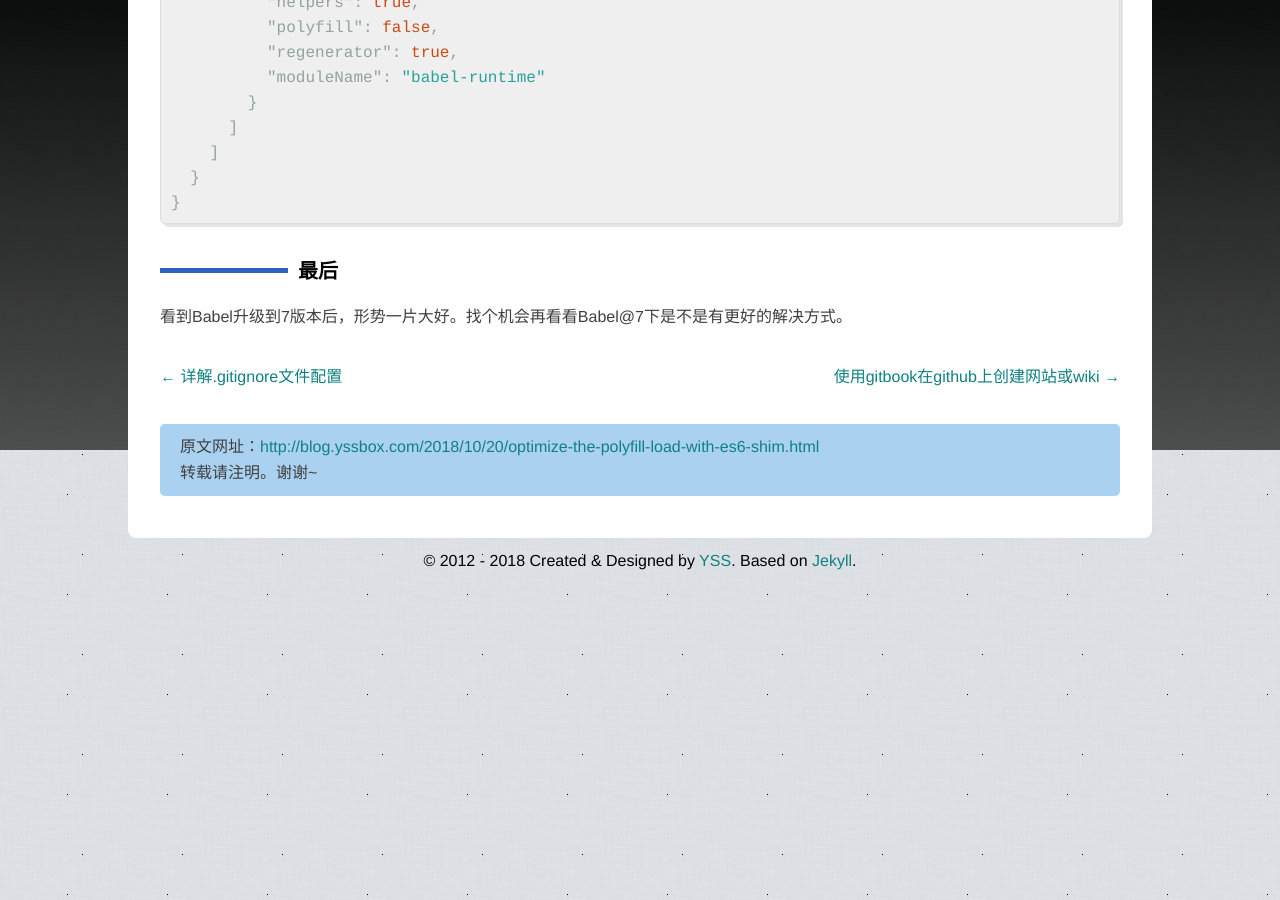
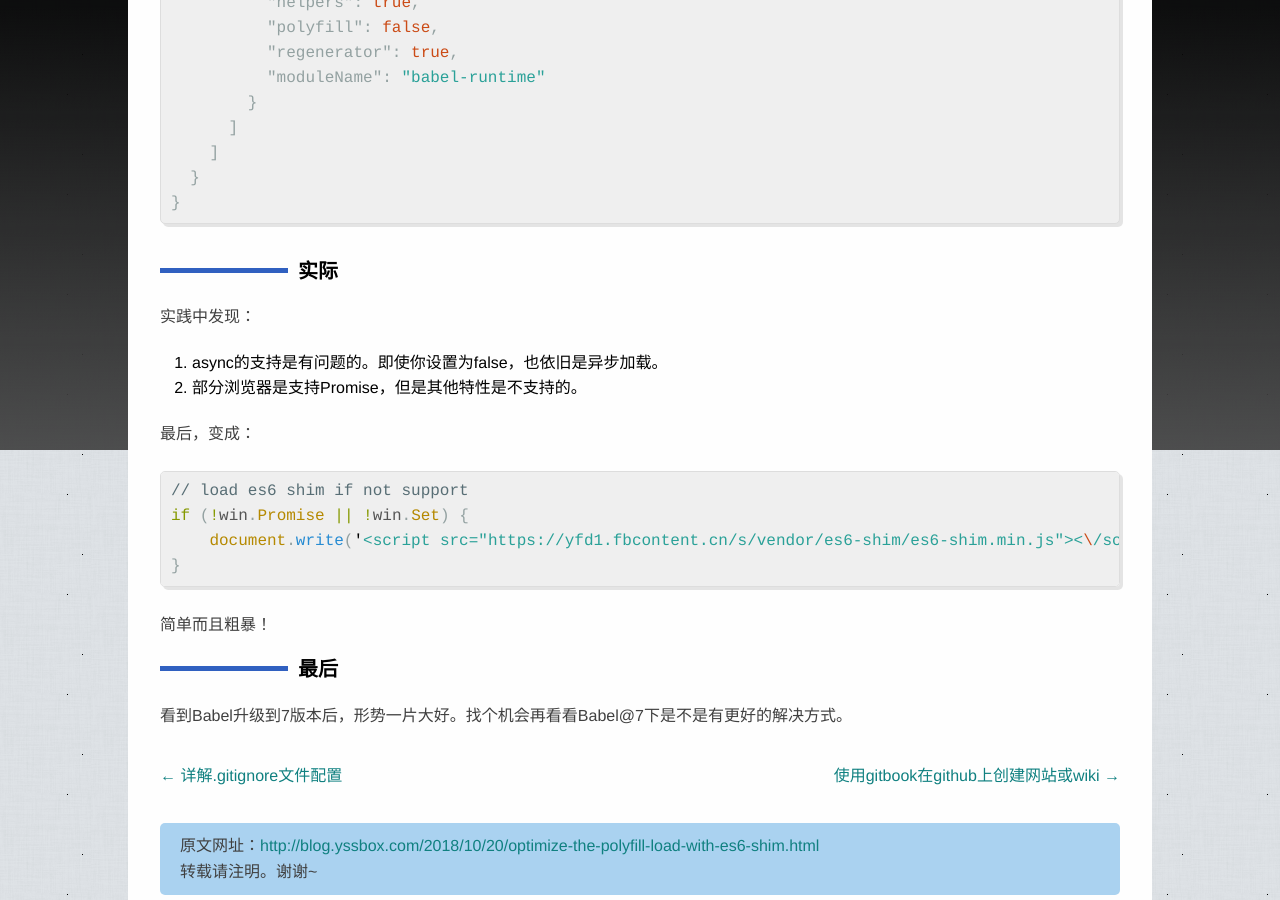
Before and after one commit to yss/yss.github.io, a Jekyll site: the page built from _posts/2018-10-20-optimize-the-polyfill-load-with-es6-shim.md, in a window 1280 px wide and 900 px high, scrolled down 1653 px. Built offline with Jekyll 4.4.1, drawn with Linux system fonts in a browser that asks for light colours; comment, search, counter and statistics services are not loaded; before the commit the page ends 2236 px from its top, so only the background shows below that.

Commit message:
MOD: detail complete

````diff
--- a/_posts/2018-10-20-optimize-the-polyfill-load-with-es6-shim.md
+++ b/_posts/2018-10-20-optimize-the-polyfill-load-with-es6-shim.md
@@ -85,6 +85,23 @@ if (!window.Promise && !window.fetch) {
 }
 ```
 
+### 实际
+
+实践中发现：
+
+1. async的支持是有问题的。即使你设置为false，也依旧是异步加载。
+2. 部分浏览器是支持Promise，但是其他特性是不支持的。
+
+最后，变成：
+
+```js
+// load es6 shim if not support
+if (!win.Promise || !win.Set) {
+    document.write('<script src="https://yfd1.fbcontent.cn/s/vendor/es6-shim/es6-shim.min.js"><\/script>');
+}
+```
+简单而且粗暴！
+
 ### 最后
 
 看到Babel升级到7版本后，形势一片大好。找个机会再看看Babel@7下是不是有更好的解决方式。
````
